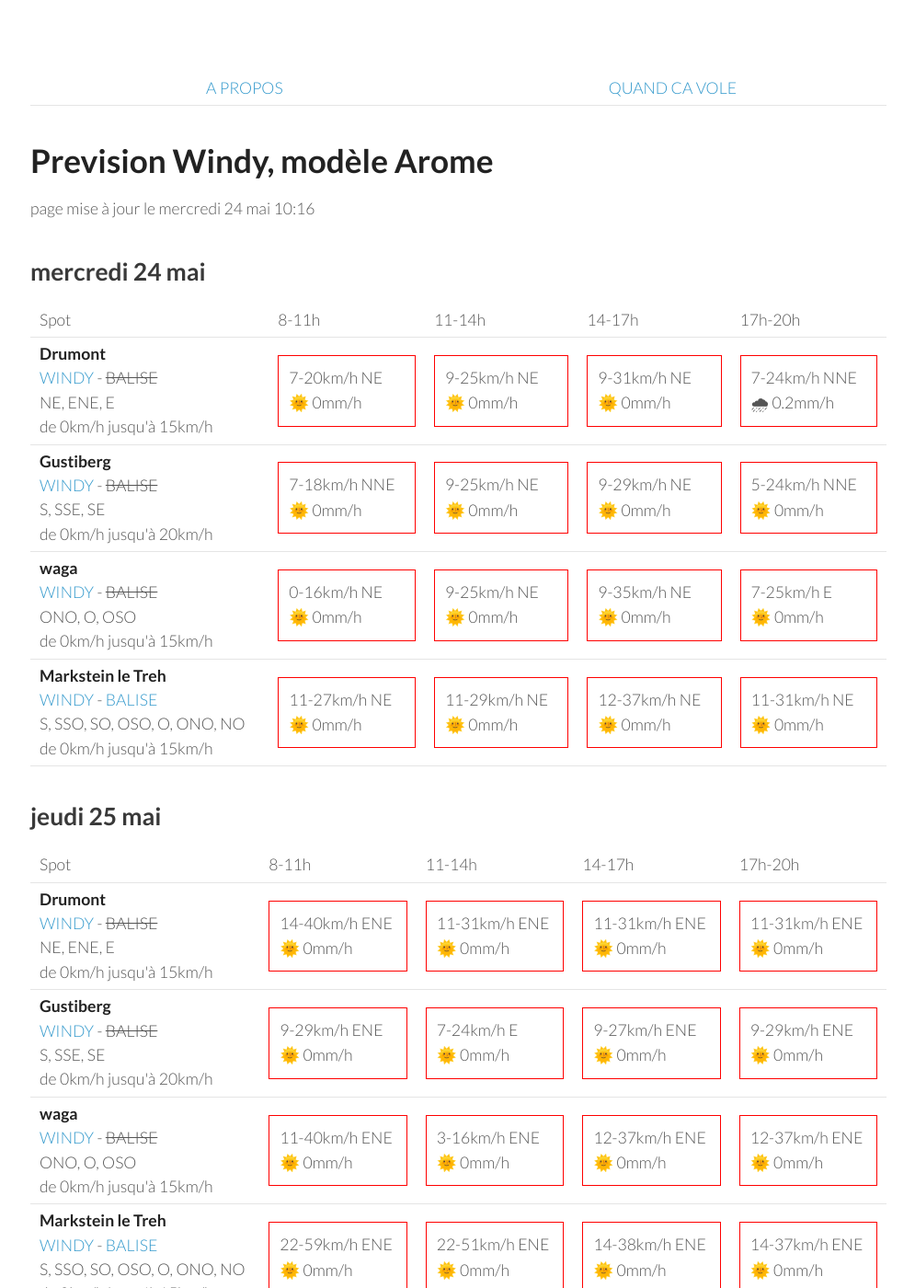
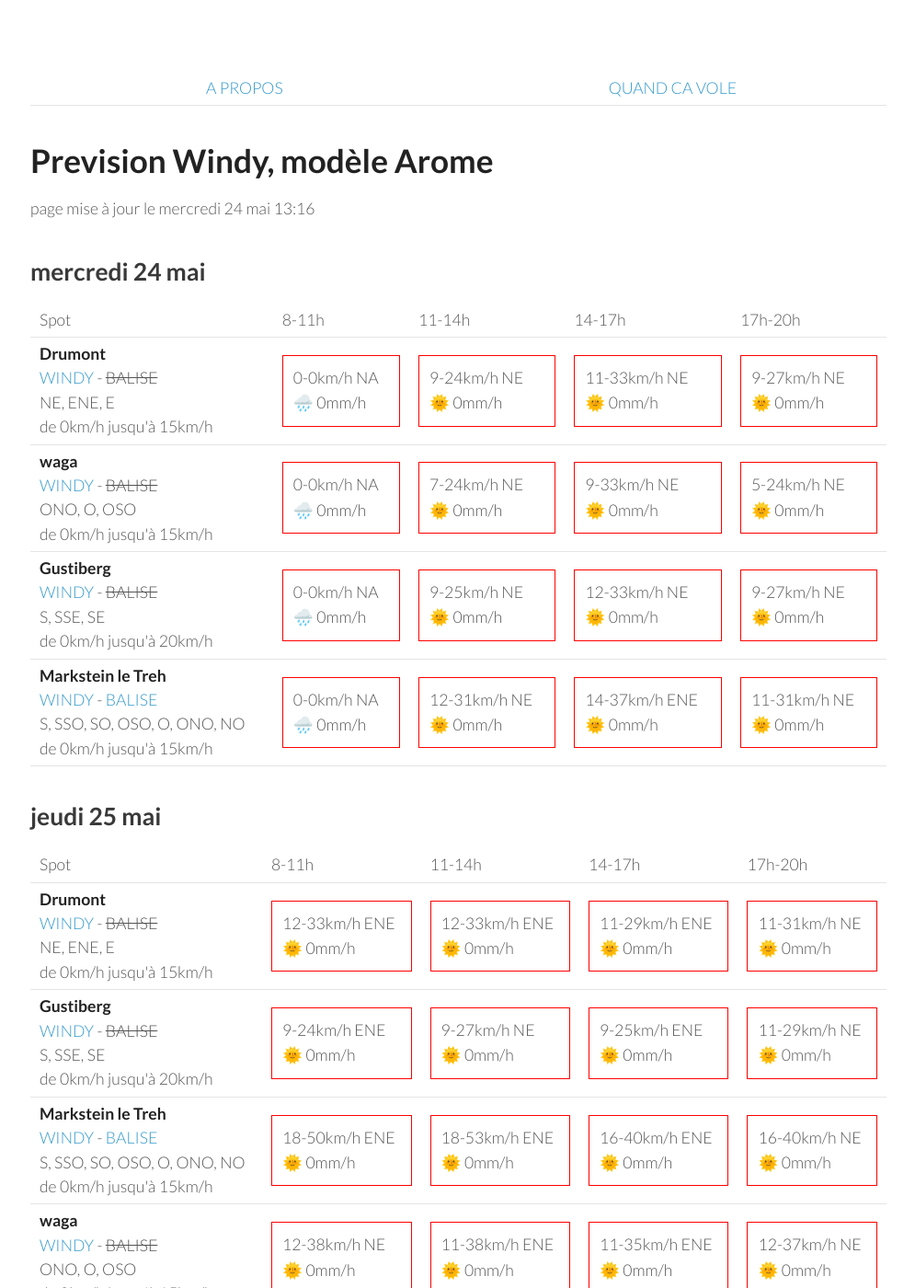
Before and after one commit to parapente-dans-le-nord/parapente-dans-le-nord.github.io, a Jekyll site: the page built from vosges.markdown, in a window 1280 px wide and 1400 px high. Shown: the whole window at 92% size, without its empty margins (25-1020 px from the left). Built offline with Jekyll 4.4.1, drawn with Linux system fonts in a browser that asks for light colours.

Commit message:
update index.markdown

```diff
--- a/vosges.markdown
+++ b/vosges.markdown
@@ -7,7 +7,7 @@ title:  "Tous les spots"
 {: .links}
 
 # Prevision Windy, modèle Arome
-page mise à jour le mercredi 24 mai 10:16
+page mise à jour le mercredi 24 mai 13:16
 
 ## mercredi 24 mai
 
@@ -24,41 +24,37 @@ page mise à jour le mercredi 24 mai 10:16
 <tr>
         <td><strong>Drumont</strong><br><a href="https://windy.com/47.898/6.919?47.687,6.919,9,m:eYYagmG">WINDY</a> - <span class="no-balise"> BALISE </span><br> <span class="vent-favorable">NE, ENE, E</span><br><span class="force-vent">de 0km/h jusqu'à 15km/h</span> </td>
 
-            <td><div class="not-flyable"><p>7-20km/h NE</p><p>🌞 0mm/h</p></div></td>
-            <td><div class="not-flyable"><p>9-25km/h NE</p><p>🌞 0mm/h</p></div></td>
-            <td><div class="not-flyable"><p>9-31km/h NE</p><p>🌞 0mm/h</p></div></td>
-            <td><div class="not-flyable"><p>7-24km/h NNE</p><p>🌧 0.2mm/h</p></div></td>
+            <td><div class="not-flyable"><p>0-0km/h NA</p><p>🌧️ 0mm/h</p></div></td>
+            <td><div class="not-flyable"><p>9-24km/h NE</p><p>🌞 0mm/h</p></div></td>
+            <td><div class="not-flyable"><p>11-33km/h NE</p><p>🌞 0mm/h</p></div></td>
+            <td><div class="not-flyable"><p>9-27km/h NE</p><p>🌞 0mm/h</p></div></td>
 
+    </tr>
+<tr>
+        <td><strong>waga</strong><br><a href="https://windy.com/47.903/6.996?47.900,6.983,15">WINDY</a> - <span class="no-balise"> BALISE </span><br> <span class="vent-favorable">ONO, O, OSO</span><br><span class="force-vent">de 0km/h jusqu'à 15km/h</span> </td>
+
+            <td><div class="not-flyable"><p>0-0km/h NA</p><p>🌧️ 0mm/h</p></div></td>
+            <td><div class="not-flyable"><p>7-24km/h NE</p><p>🌞 0mm/h</p></div></td>
+            <td><div class="not-flyable"><p>9-33km/h NE</p><p>🌞 0mm/h</p></div></td>
+            <td><div class="not-flyable"><p>5-24km/h NE</p><p>🌞 0mm/h</p></div></td>
 
     </tr>
 <tr>
         <td><strong>Gustiberg</strong><br><a href="https://windy.com/47.894/6.934?47.891,6.934,15,m:eYYagmI">WINDY</a> - <span class="no-balise"> BALISE </span><br> <span class="vent-favorable">S, SSE, SE</span><br><span class="force-vent">de 0km/h jusqu'à 20km/h</span> </td>
 
-            <td><div class="not-flyable"><p>7-18km/h NNE</p><p>🌞 0mm/h</p></div></td>
+            <td><div class="not-flyable"><p>0-0km/h NA</p><p>🌧️ 0mm/h</p></div></td>
             <td><div class="not-flyable"><p>9-25km/h NE</p><p>🌞 0mm/h</p></div></td>
-            <td><div class="not-flyable"><p>9-29km/h NE</p><p>🌞 0mm/h</p></div></td>
-            <td><div class="not-flyable"><p>5-24km/h NNE</p><p>🌞 0mm/h</p></div></td>
-
-
-    </tr>
-<tr>
-        <td><strong>waga</strong><br><a href="https://windy.com/47.903/6.996?47.900,6.983,15">WINDY</a> - <span class="no-balise"> BALISE </span><br> <span class="vent-favorable">ONO, O, OSO</span><br><span class="force-vent">de 0km/h jusqu'à 15km/h</span> </td>
-
-            <td><div class="not-flyable"><p>0-16km/h NE</p><p>🌞 0mm/h</p></div></td>
-            <td><div class="not-flyable"><p>9-25km/h NE</p><p>🌞 0mm/h</p></div></td>
-            <td><div class="not-flyable"><p>9-35km/h NE</p><p>🌞 0mm/h</p></div></td>
-            <td><div class="not-flyable"><p>7-25km/h E</p><p>🌞 0mm/h</p></div></td>
-
+            <td><div class="not-flyable"><p>12-33km/h NE</p><p>🌞 0mm/h</p></div></td>
+            <td><div class="not-flyable"><p>9-27km/h NE</p><p>🌞 0mm/h</p></div></td>
 
     </tr>
 <tr>
         <td><strong>Markstein le Treh</strong><br><a href="https://windy.com/47.926/7.012?47.505,7.012,8,m:eY1agmQ">WINDY</a> - <span class=""><a href="http://www.balisemeteo.com/balise.php?idBalise=136">BALISE</a> </span><br> <span class="vent-favorable">S, SSO, SO, OSO, O, ONO, NO</span><br><span class="force-vent">de 0km/h jusqu'à 15km/h</span> </td>
 
-            <td><div class="not-flyable"><p>11-27km/h NE</p><p>🌞 0mm/h</p></div></td>
-            <td><div class="not-flyable"><p>11-29km/h NE</p><p>🌞 0mm/h</p></div></td>
-            <td><div class="not-flyable"><p>12-37km/h NE</p><p>🌞 0mm/h</p></div></td>
+            <td><div class="not-flyable"><p>0-0km/h NA</p><p>🌧️ 0mm/h</p></div></td>
+            <td><div class="not-flyable"><p>12-31km/h NE</p><p>🌞 0mm/h</p></div></td>
+            <td><div class="not-flyable"><p>14-37km/h ENE</p><p>🌞 0mm/h</p></div></td>
             <td><div class="not-flyable"><p>11-31km/h NE</p><p>🌞 0mm/h</p></div></td>
-
 
     </tr>
 
@@ -80,40 +76,40 @@ page mise à jour le mercredi 24 mai 10:16
 <tr>
         <td><strong>Drumont</strong><br><a href="https://windy.com/47.898/6.919?47.687,6.919,9,m:eYYagmG">WINDY</a> - <span class="no-balise"> BALISE </span><br> <span class="vent-favorable">NE, ENE, E</span><br><span class="force-vent">de 0km/h jusqu'à 15km/h</span> </td>
 
-            <td><div class="not-flyable"><p>14-40km/h ENE</p><p>🌞 0mm/h</p></div></td>
-            <td><div class="not-flyable"><p>11-31km/h ENE</p><p>🌞 0mm/h</p></div></td>
-            <td><div class="not-flyable"><p>11-31km/h ENE</p><p>🌞 0mm/h</p></div></td>
-            <td><div class="not-flyable"><p>11-31km/h ENE</p><p>🌞 0mm/h</p></div></td>
+            <td><div class="not-flyable"><p>12-33km/h ENE</p><p>🌞 0mm/h</p></div></td>
+            <td><div class="not-flyable"><p>12-33km/h ENE</p><p>🌞 0mm/h</p></div></td>
+            <td><div class="not-flyable"><p>11-29km/h ENE</p><p>🌞 0mm/h</p></div></td>
+            <td><div class="not-flyable"><p>11-31km/h NE</p><p>🌞 0mm/h</p></div></td>
 
 
     </tr>
 <tr>
         <td><strong>Gustiberg</strong><br><a href="https://windy.com/47.894/6.934?47.891,6.934,15,m:eYYagmI">WINDY</a> - <span class="no-balise"> BALISE </span><br> <span class="vent-favorable">S, SSE, SE</span><br><span class="force-vent">de 0km/h jusqu'à 20km/h</span> </td>
 
-            <td><div class="not-flyable"><p>9-29km/h ENE</p><p>🌞 0mm/h</p></div></td>
-            <td><div class="not-flyable"><p>7-24km/h E</p><p>🌞 0mm/h</p></div></td>
-            <td><div class="not-flyable"><p>9-27km/h ENE</p><p>🌞 0mm/h</p></div></td>
-            <td><div class="not-flyable"><p>9-29km/h ENE</p><p>🌞 0mm/h</p></div></td>
+            <td><div class="not-flyable"><p>9-24km/h ENE</p><p>🌞 0mm/h</p></div></td>
+            <td><div class="not-flyable"><p>9-27km/h NE</p><p>🌞 0mm/h</p></div></td>
+            <td><div class="not-flyable"><p>9-25km/h ENE</p><p>🌞 0mm/h</p></div></td>
+            <td><div class="not-flyable"><p>11-29km/h NE</p><p>🌞 0mm/h</p></div></td>
+
+
+    </tr>
+<tr>
+        <td><strong>Markstein le Treh</strong><br><a href="https://windy.com/47.926/7.012?47.505,7.012,8,m:eY1agmQ">WINDY</a> - <span class=""><a href="http://www.balisemeteo.com/balise.php?idBalise=136">BALISE</a> </span><br> <span class="vent-favorable">S, SSO, SO, OSO, O, ONO, NO</span><br><span class="force-vent">de 0km/h jusqu'à 15km/h</span> </td>
+
+            <td><div class="not-flyable"><p>18-50km/h ENE</p><p>🌞 0mm/h</p></div></td>
+            <td><div class="not-flyable"><p>18-53km/h ENE</p><p>🌞 0mm/h</p></div></td>
+            <td><div class="not-flyable"><p>16-40km/h ENE</p><p>🌞 0mm/h</p></div></td>
+            <td><div class="not-flyable"><p>16-40km/h NE</p><p>🌞 0mm/h</p></div></td>
 
 
     </tr>
 <tr>
         <td><strong>waga</strong><br><a href="https://windy.com/47.903/6.996?47.900,6.983,15">WINDY</a> - <span class="no-balise"> BALISE </span><br> <span class="vent-favorable">ONO, O, OSO</span><br><span class="force-vent">de 0km/h jusqu'à 15km/h</span> </td>
 
-            <td><div class="not-flyable"><p>11-40km/h ENE</p><p>🌞 0mm/h</p></div></td>
-            <td><div class="not-flyable"><p>3-16km/h ENE</p><p>🌞 0mm/h</p></div></td>
-            <td><div class="not-flyable"><p>12-37km/h ENE</p><p>🌞 0mm/h</p></div></td>
-            <td><div class="not-flyable"><p>12-37km/h ENE</p><p>🌞 0mm/h</p></div></td>
-
-
-    </tr>
-<tr>
-        <td><strong>Markstein le Treh</strong><br><a href="https://windy.com/47.926/7.012?47.505,7.012,8,m:eY1agmQ">WINDY</a> - <span class=""><a href="http://www.balisemeteo.com/balise.php?idBalise=136">BALISE</a> </span><br> <span class="vent-favorable">S, SSO, SO, OSO, O, ONO, NO</span><br><span class="force-vent">de 0km/h jusqu'à 15km/h</span> </td>
-
-            <td><div class="not-flyable"><p>22-59km/h ENE</p><p>🌞 0mm/h</p></div></td>
-            <td><div class="not-flyable"><p>22-51km/h ENE</p><p>🌞 0mm/h</p></div></td>
-            <td><div class="not-flyable"><p>14-38km/h ENE</p><p>🌞 0mm/h</p></div></td>
-            <td><div class="not-flyable"><p>14-37km/h ENE</p><p>🌞 0mm/h</p></div></td>
+            <td><div class="not-flyable"><p>12-38km/h NE</p><p>🌞 0mm/h</p></div></td>
+            <td><div class="not-flyable"><p>11-38km/h ENE</p><p>🌞 0mm/h</p></div></td>
+            <td><div class="not-flyable"><p>11-35km/h ENE</p><p>🌞 0mm/h</p></div></td>
+            <td><div class="not-flyable"><p>12-37km/h NE</p><p>🌞 0mm/h</p></div></td>
 
 
     </tr>
```
